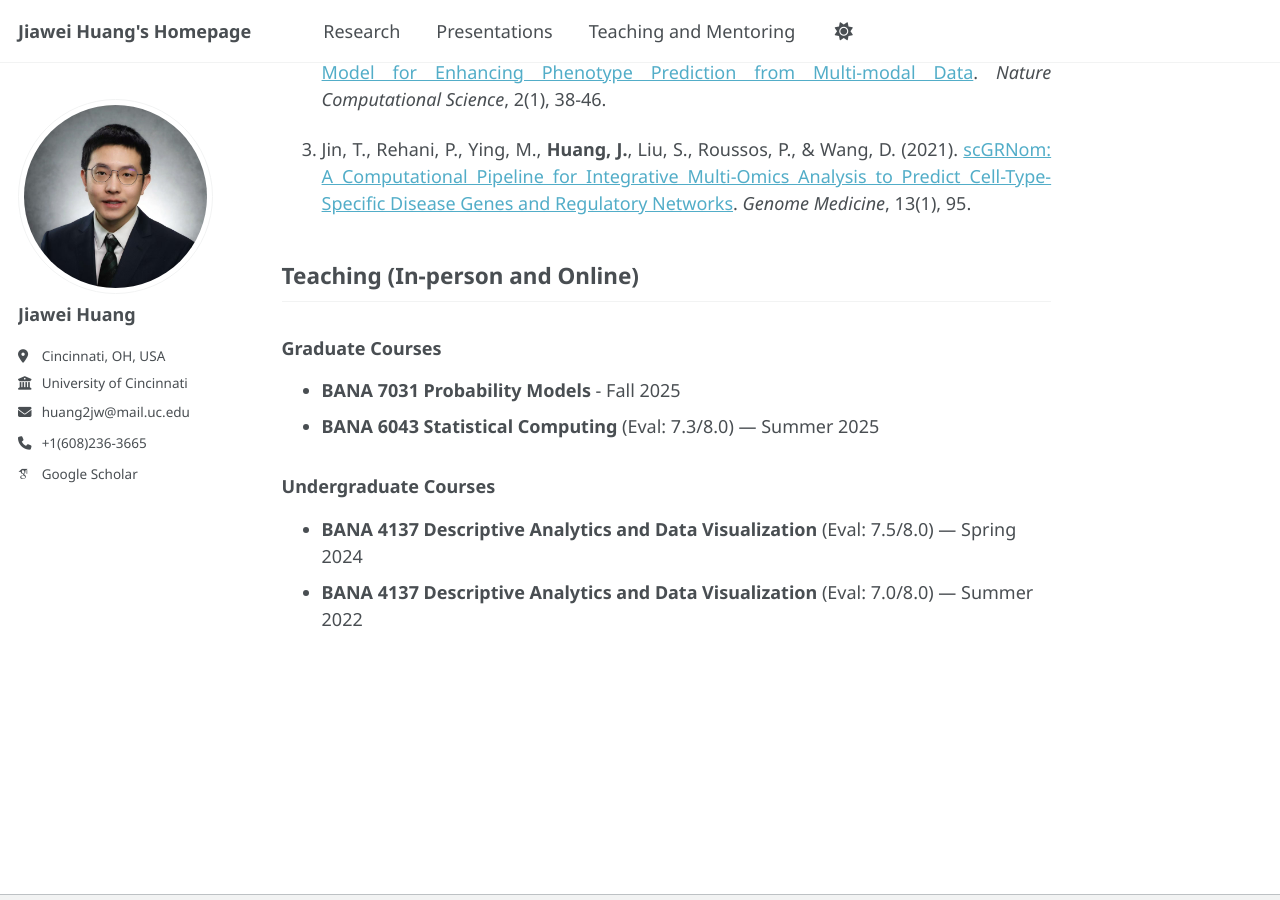
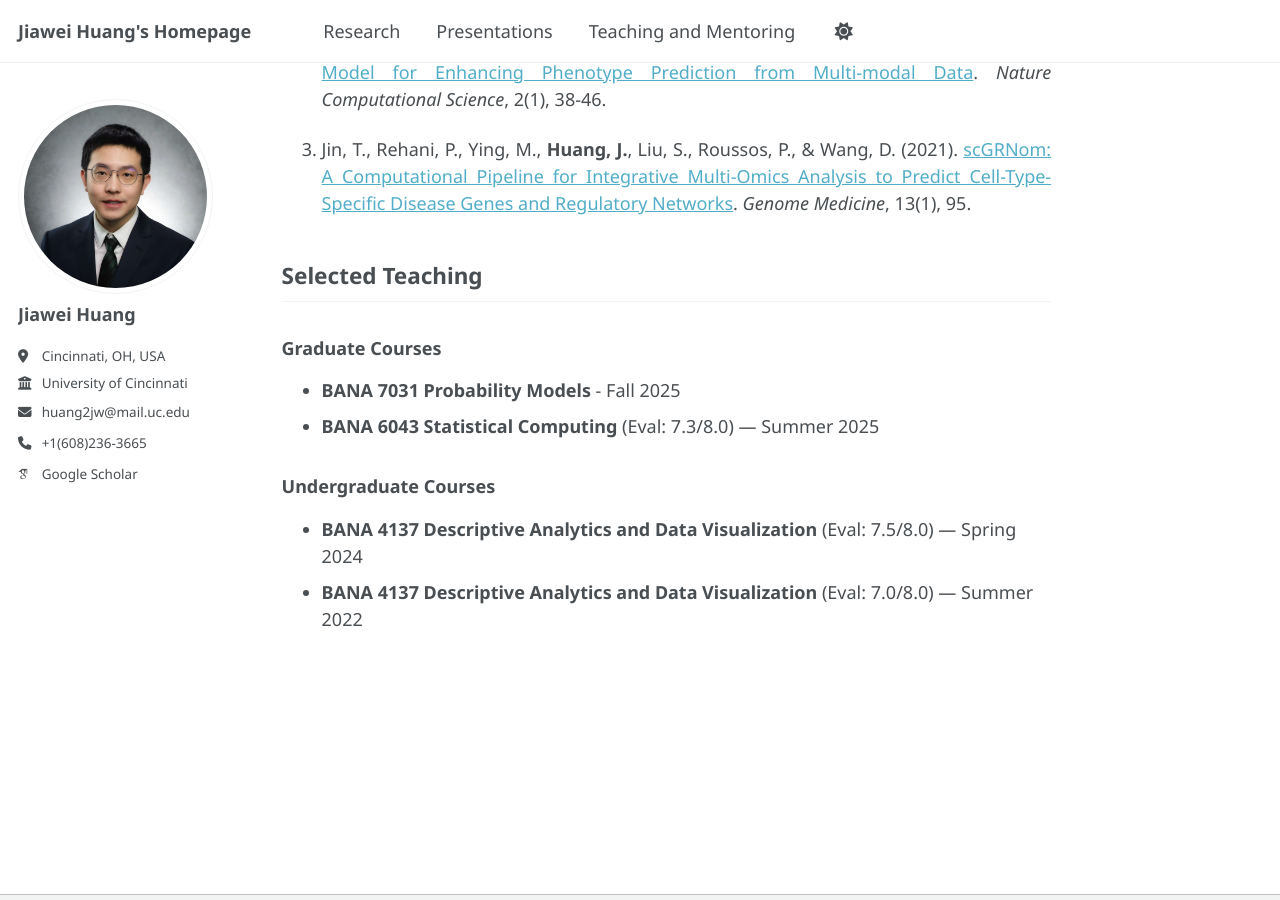
Before and after one commit to Jiawei98/Jiawei98.github.io, a Jekyll site: the page built from _pages/about.md, in a window 1280 px wide and 900 px high, scrolled down 917 px. Built offline with Jekyll 4.4.1, drawn with Linux system fonts in a browser that asks for light colours; some web fonts are replaced; a script that is not in the unit is left out.

Commit message:
Update about.md

```diff
--- a/_pages/about.md
+++ b/_pages/about.md
@@ -33,7 +33,7 @@ My research centers on the application of statistical methods, machine learning,
 
 5. Jin, T., Rehani, P., Ying, M., **Huang, J.**, Liu, S., Roussos, P., & Wang, D. (2021). [scGRNom: A Computational Pipeline for Integrative Multi-Omics Analysis to Predict Cell-Type-Specific Disease Genes and Regulatory Networks](https://genomemedicine.biomedcentral.com/articles/10.1186/s13073-021-00912-z). *Genome Medicine*, 13(1), 95.
 
-## Teaching (In-person and Online)
+## Selected Teaching
 
 ### Graduate Courses
 - **BANA 7031 Probability Models** - Fall 2025
```
